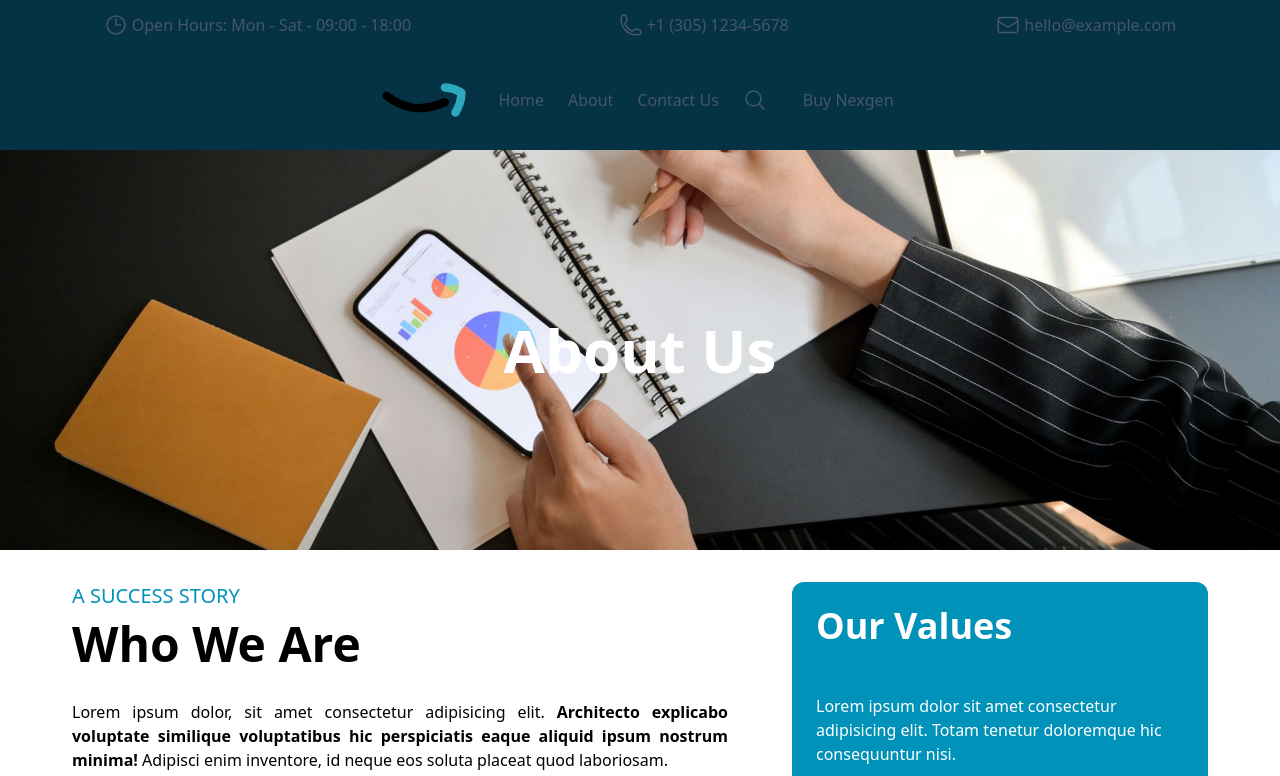
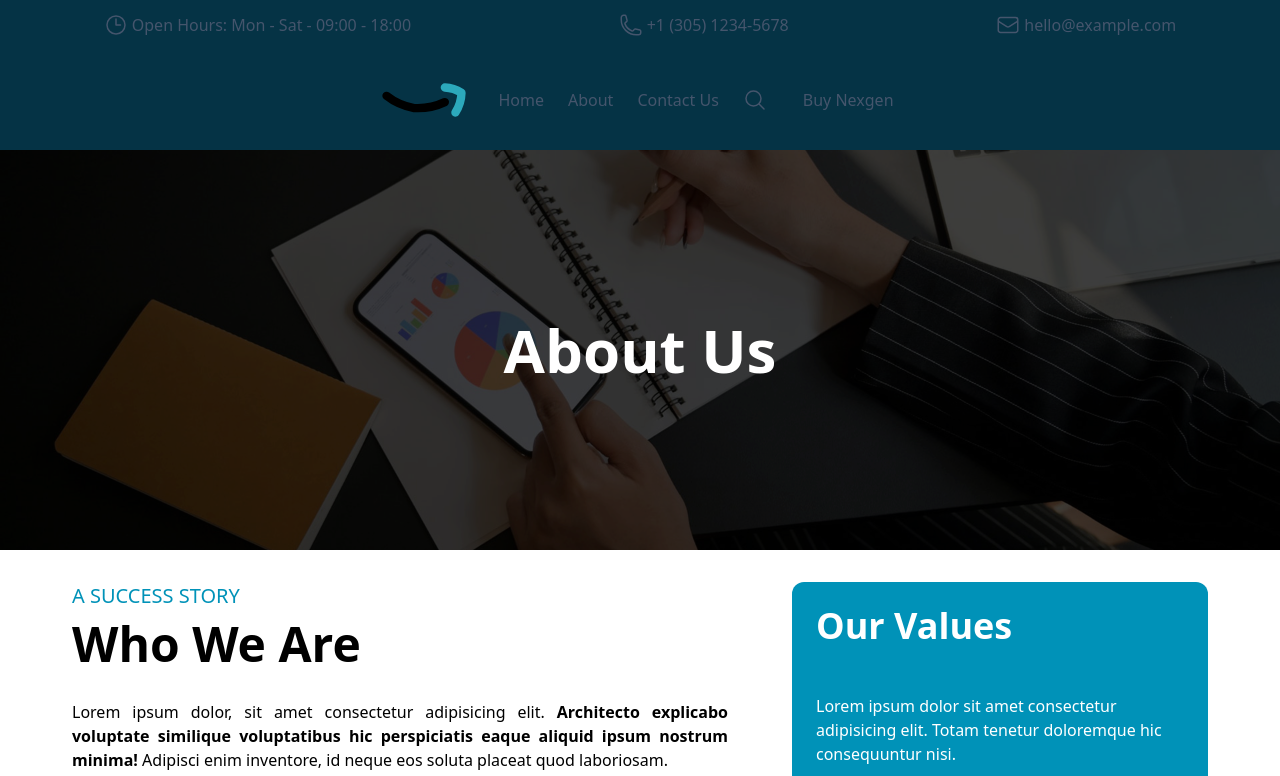
Before and after one commit to RykerWilder/logistic-site, a Vue app: page /about-us in a window 1280 px wide. Shown: the top 776 px of the page. Built offline with nearby package versions, Linux system fonts and the light colour scheme.

Commit message:
style: pseudo-element in About.vue

```diff
--- a/src/pages/About.vue
+++ b/src/pages/About.vue
@@ -33,4 +33,13 @@ section:nth-child(1) {
     background-attachment: fixed;
     background-size: cover;
 }
+section::after {
+    content: '';
+    position: absolute;
+    top: 150px;
+    left: 0;
+    width: 100%;
+    height: 50vh;
+    background-color: rgba(0, 0, 0, 0.3);
+}
 </style>
```
